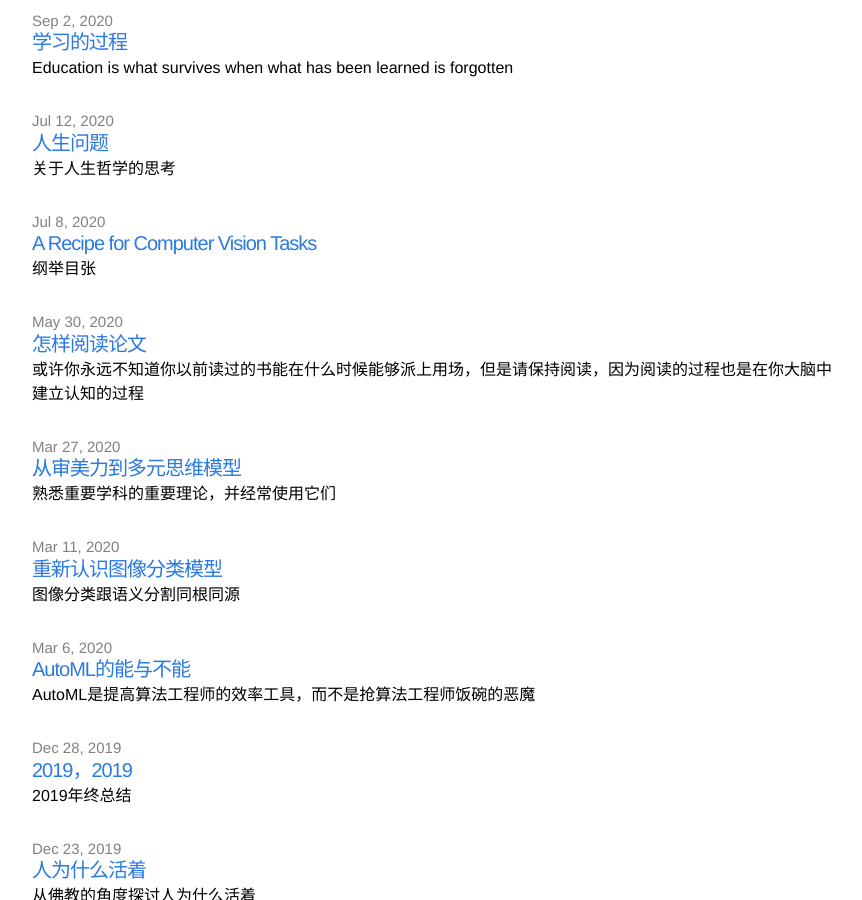
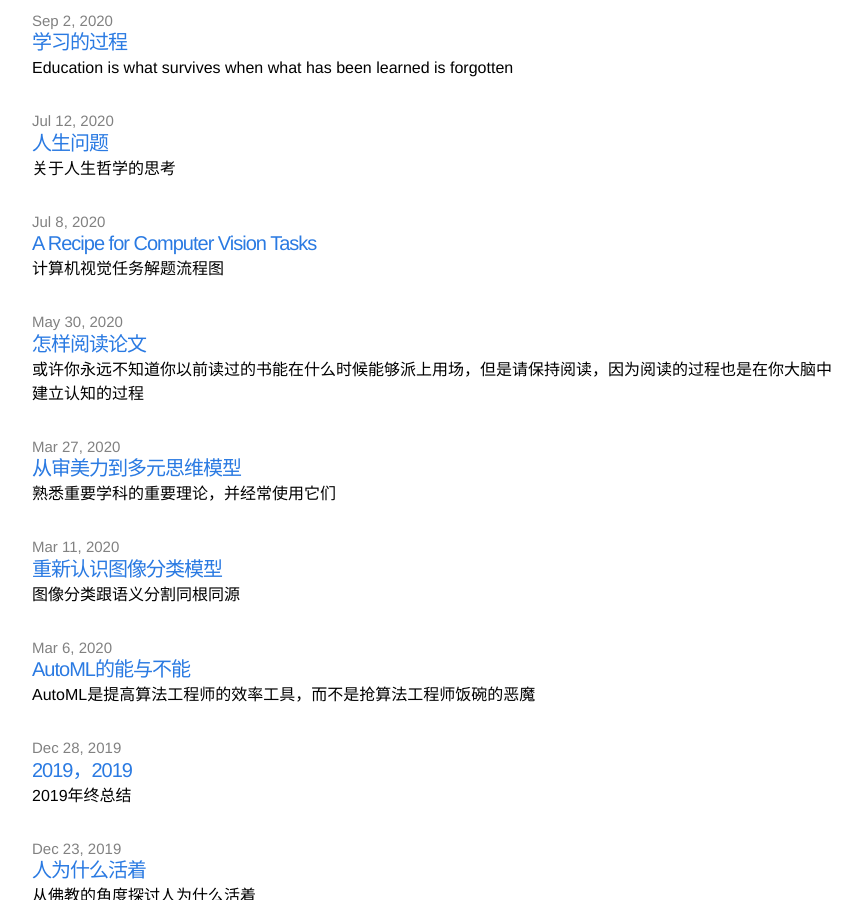
Before and after one commit to mileistone/mileistone.github.io, a Jekyll site: the page built from index.html, in a window 1280 px wide and 900 px high, scrolled down 1590 px. Shown: the whole window, without its empty margins (208-1070 px from the left). Built offline with Jekyll 4.4.1, drawn with Linux system fonts in a browser that asks for light colours.

Commit message:
Update 2020-07-08-a-recipe-for-computer-vision-tasks.md

```diff
--- a/_posts/2020-07-08-a-recipe-for-computer-vision-tasks.md
+++ b/_posts/2020-07-08-a-recipe-for-computer-vision-tasks.md
@@ -2,7 +2,7 @@
 layout: post
 comments: true
 title: A Recipe for Computer Vision Tasks
-excerpt: 纲举目张
+excerpt: 计算机视觉任务解题流程图
 categories: Work
 date: 2020-07-08 22:00:00
 ---
```
